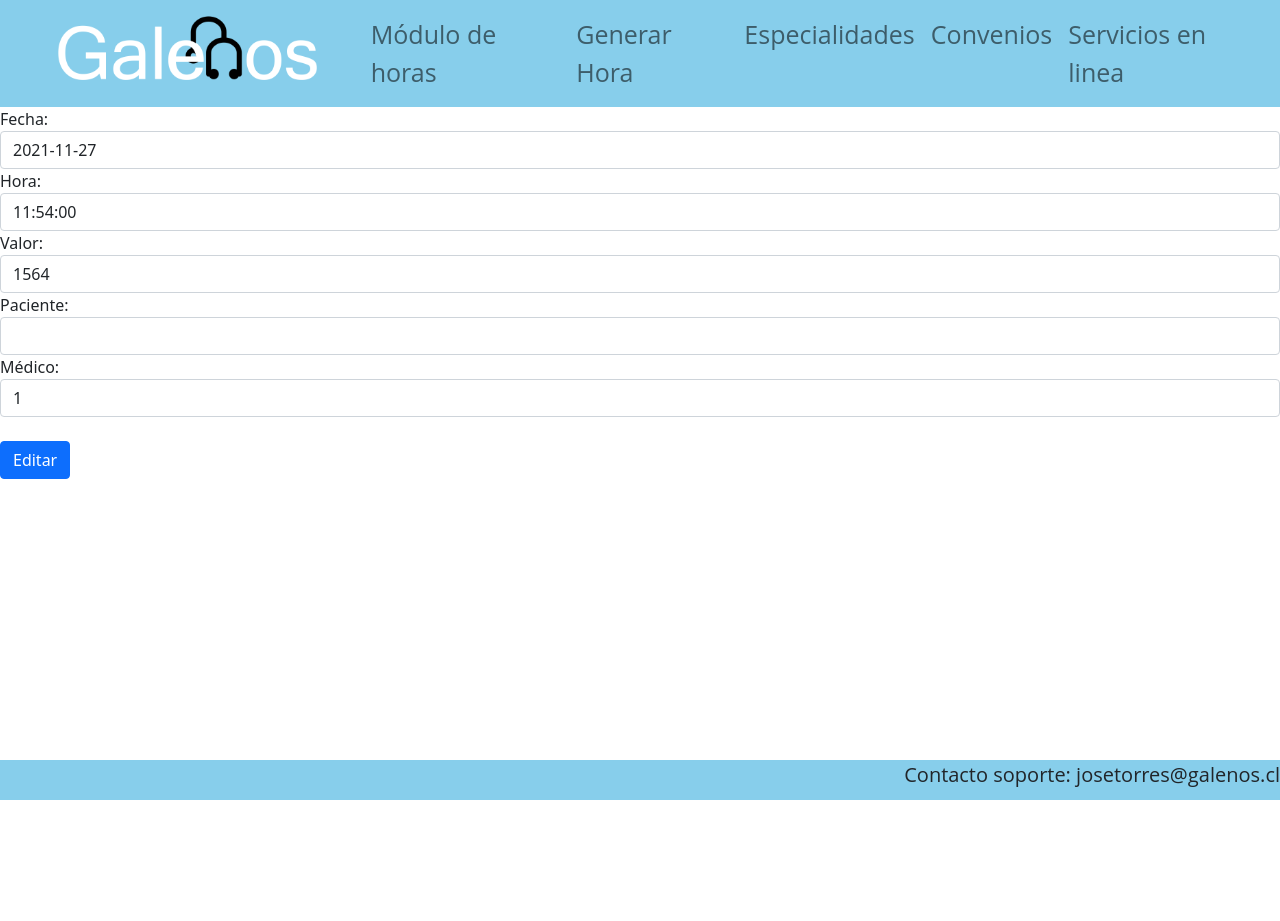
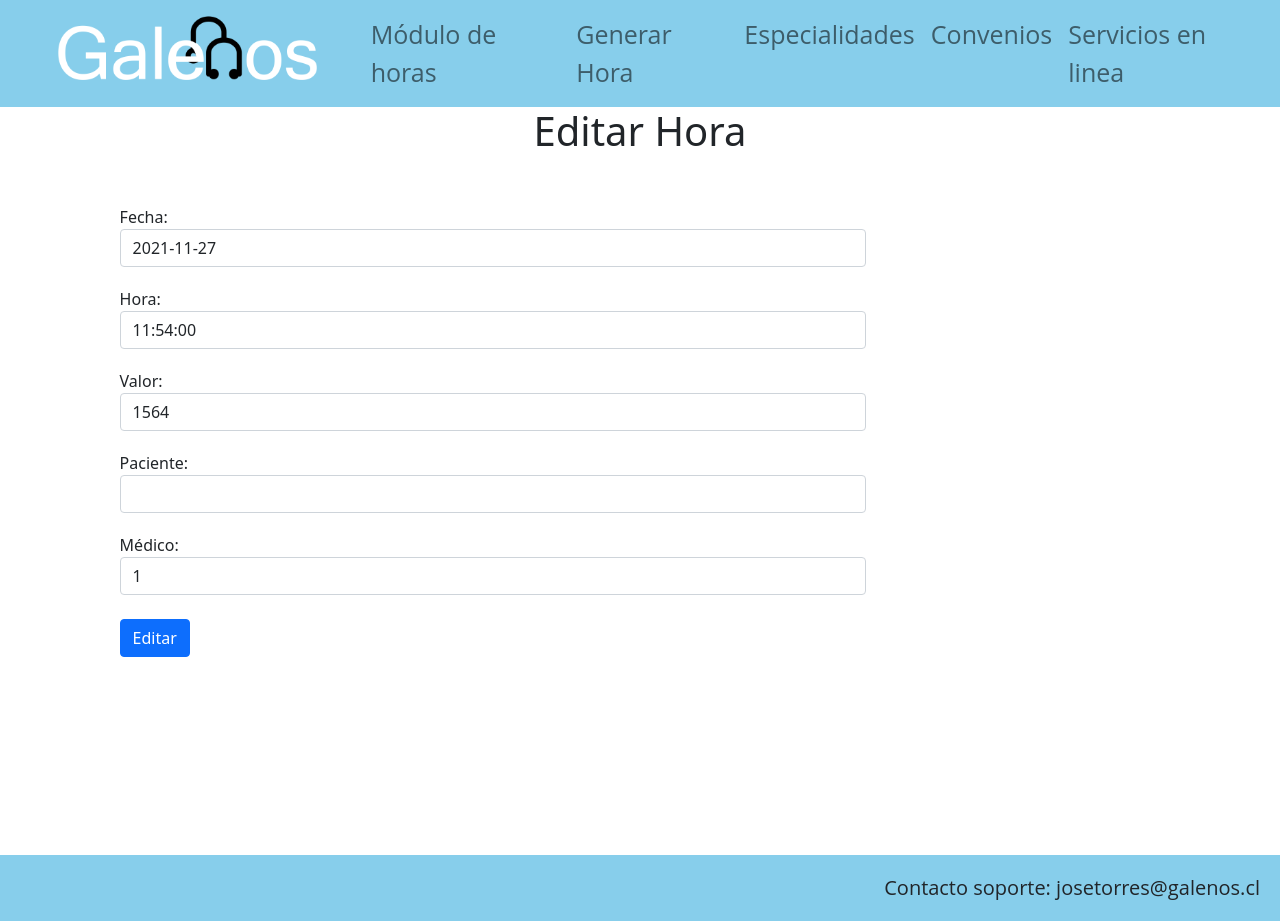
Before and after one commit to Tato1272/Centro_medico, a Django app: page /editar_hora/1 in a window 1280 px wide. Before the commit the page ends 800 px from the top, so only its background shows below. Run offline with Django 3.2, Linux system fonts and the light colour scheme; data comes from the database, SQL or seed files in the repository; both versions use the stored data as it was after the commit.

Commit message:
arreglos css

```diff
--- a/AppGalenos/static/css/base.css
+++ b/AppGalenos/static/css/base.css
@@ -51,10 +51,9 @@ body {
 
 footer {
     background-color: skyblue;
-    height: 40px;
+    height: 66px;
     bottom: 0;
     width: 100%;
-    position:fixed;
     left:0px;
 }
 
@@ -63,6 +62,8 @@ footer p {
     text-align: right;
     font-family: "open sans";
     font-size: 20px;
+    padding-right: 20px;
+    padding-top: 18px;
 }
 
 @media screen and (max-width:800px) {
--- /dev/null
+++ b/AppGalenos/static/css/editar_hora.css
@@ -0,0 +1,18 @@
+h1{
+    text-align: center;
+}
+
+p{
+    text-align: center;
+    font-size: 20px;
+}
+
+#formulario{
+    margin: 30px;
+    padding-left: 7%;
+    padding-right: 30%;
+}
+
+label{
+    margin-top: 20px;
+}
--- a/AppGalenos/templates/editar_hora.html
+++ b/AppGalenos/templates/editar_hora.html
@@ -3,17 +3,21 @@
 
 <!-- linkeo al css local -->
 {% block css %}
-<link rel="stylesheet" href="{% static 'css/add_hora.css' %}">
+<link rel="stylesheet" href="{% static 'css/editar_hora.css' %}">
 {% endblock %}
 
 {% block contenido %}
 <!-- formulario que revisa el archivo-->
+<h1>Editar Hora</h1>
+    <div id="formulario">
         <form method="POST" id="add" enctype="multipart/form-data">
             {% csrf_token %}
             {{ form }}
             <br>
             <button type="submit" class="btn btn-primary">Editar</button>
         </form>
+    </div>
+<br><br><br><br><br><br><br>
 {% endblock %}
 
 {% block js %}
```
Also changed, not shown: AppGalenos/templates/add_hora.html (+7 -1 lines), AppGalenos/templates/base.html (line endings or trailing spaces), db.sqlite3. Lines whose indentation alone changed are shown as unchanged.
